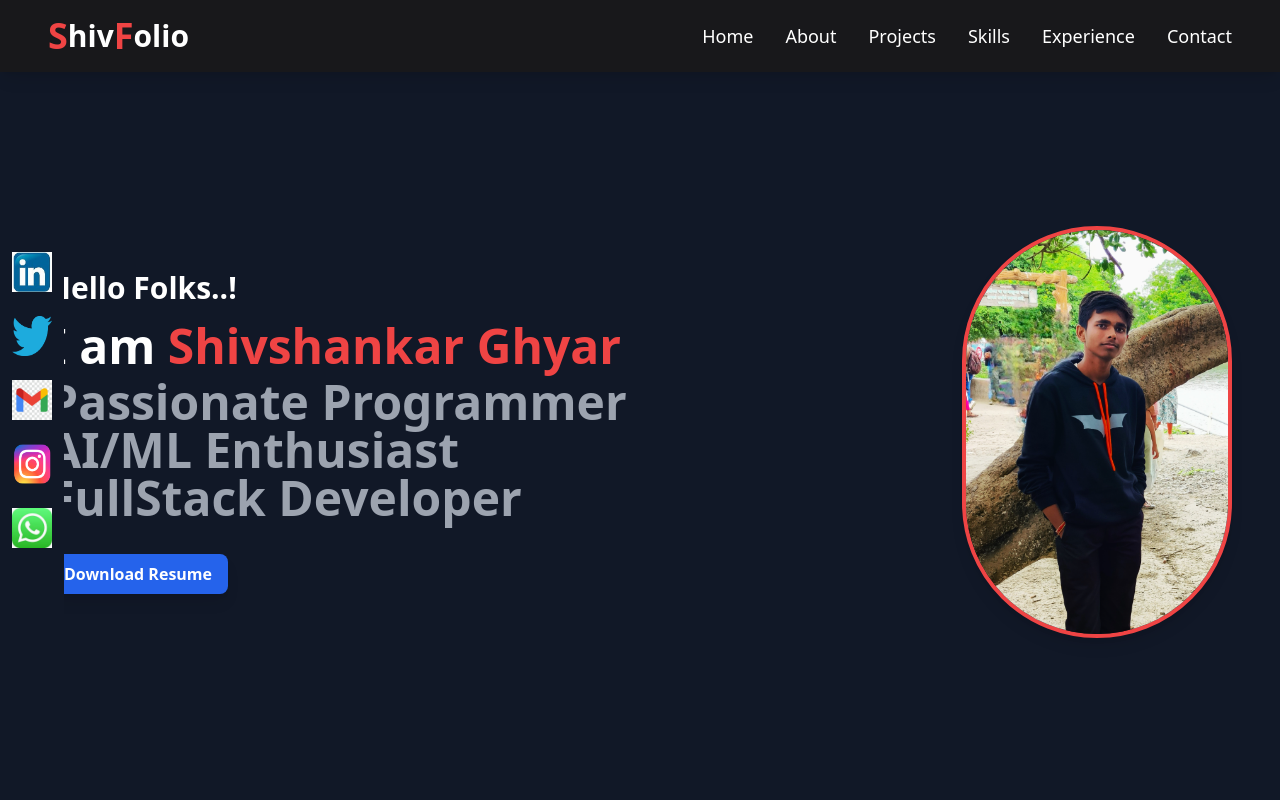
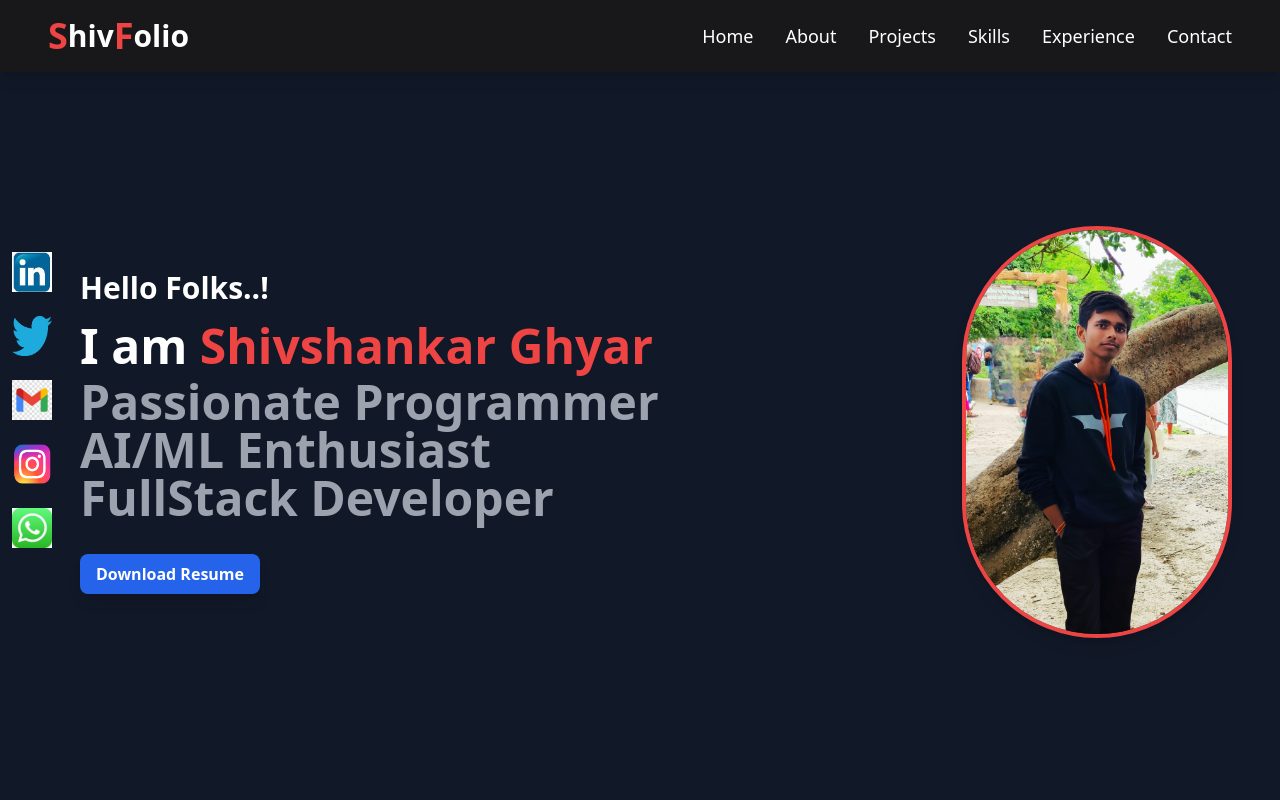
Before and after one commit to shiv-1540/ShivshankarPortfolio, a React (Create React App) app: page / in a window 1280 px wide. Shown: the top 800 px of the page. Built offline with nearby package versions, Linux system fonts and the light colour scheme.

Commit message:
Update Home.js

```diff
--- a/src/components/Home.js
+++ b/src/components/Home.js
@@ -4,7 +4,7 @@ function Home() {
   return (
     <div id="home" className="min-h-screen pt-16 bg-gray-900 text-white flex items-center">
   <div className="container mx-auto px-6 md:px-12 flex flex-col md:flex-row items-center">
-    <div className="intro text-center md:text-left mb-8 md:mb-0 flex-1">
+    <div className="intro text-center md:text-left mb-8 px-8 md:mb-0 flex-1">
       <p className="text-2xl md:text-3xl font-semibold mb-4">Hello Folks..!</p>
       <h3 className="text-4xl md:text-5xl font-bold">
         I am <span className="text-red-500">Shivshankar Ghyar</span><br />
```
